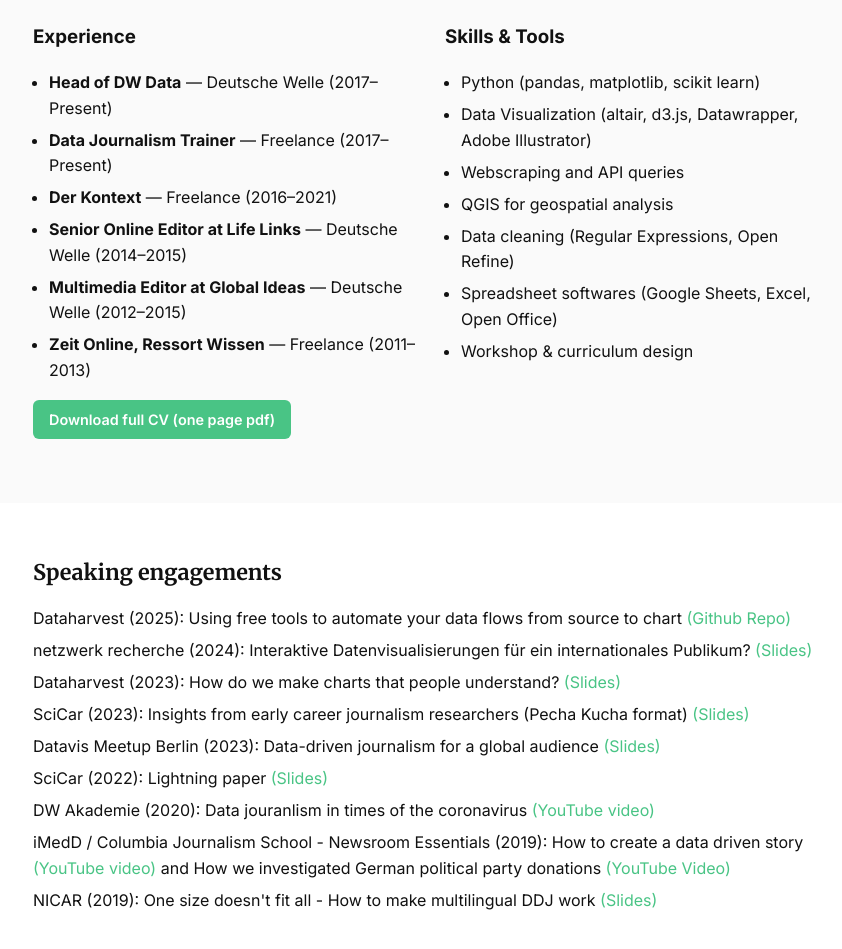
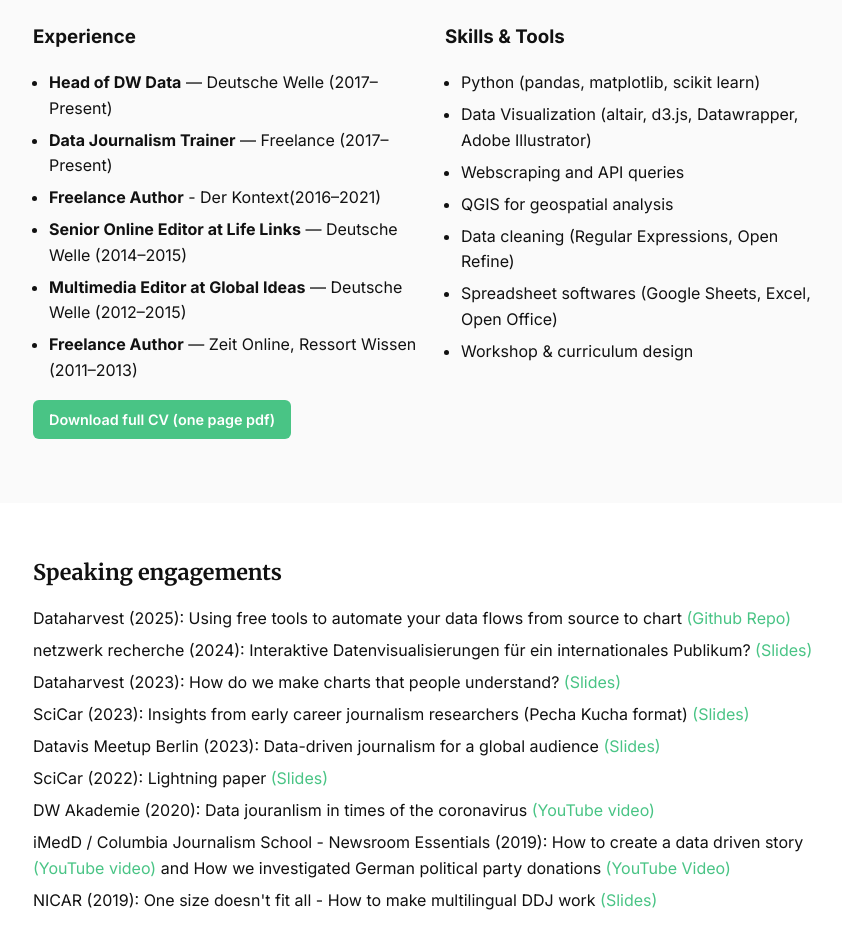
Before and after one commit to gcgruen/gcgruen.github.io, a plain HTML site: page index.html in a window 1280 px wide. Shown: the part 1035-1984 px from the top of the page, without its empty margins (207-1049 px from the left). Drawn offline with Linux system fonts and the light colour scheme.

Commit message:
Update index.html

```diff
--- a/index.html
+++ b/index.html
@@ -119,10 +119,10 @@
             <ul class="cv-list">
               <li><strong>Head of DW Data</strong> — Deutsche Welle (2017–Present)</li>
               <li><strong>Data Journalism Trainer</strong> — Freelance (2017–Present)</li>
-              <li><strong>Der Kontext</strong> — Freelance (2016–2021)</li>
+              <li><strong>Freelance Author</strong> - Der Kontext(2016–2021)</li>
               <li><strong>Senior Online Editor at Life Links</strong> — Deutsche Welle (2014–2015)</li>
               <li><strong>Multimedia Editor at Global Ideas</strong> — Deutsche Welle (2012–2015)</li>
-              <li><strong>Zeit Online, Ressort Wissen</strong> — Freelance (2011–2013)</li>
+              <li><strong>Freelance Author</strong> — Zeit Online, Ressort Wissen (2011–2013)</li>
             </ul>
             <p><a href="assets/files/CV_GiannaCarinaGruen.pdf" class="btn">Download full CV (one page pdf)</a></p>
           </div>
```
